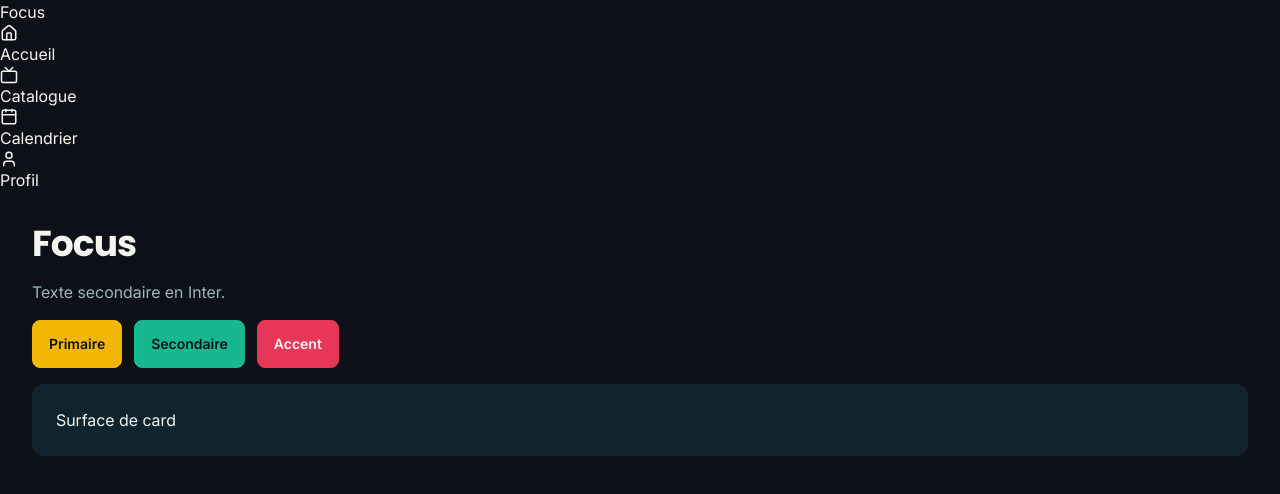
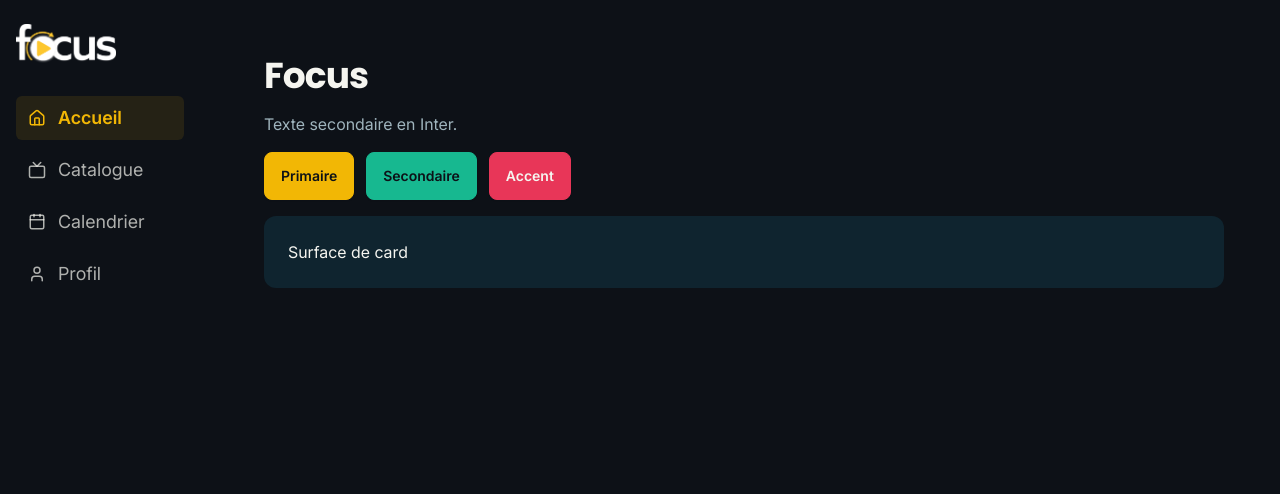
Before and after one commit to WildCodeSchool-2025-09/p3-0526-remote-focus, a React (Vite) app in the folder client/: page / in a window 1280 px wide. Shown: the top 494 px of the page. Built offline with nearby package versions, Linux system fonts and the light colour scheme.

Commit message:
feat:tailwind added for desktop version

```diff
--- a/client/src/App.tsx
+++ b/client/src/App.tsx
@@ -3,13 +3,13 @@ import Navbar from "./components/Navbar";
 
 function App() {
   return (
-    <>
+    <div className="min-h-screen lg:flex">
       <Navbar />
 
-      <main>
+      <main className="min-h-screen flex-1 p-6">
         <Outlet />
       </main>
-    </>
+    </div>
   );
 }
 
--- a/client/src/components/Navbar.tsx
+++ b/client/src/components/Navbar.tsx
@@ -1,29 +1,53 @@
 import { NavLink } from "react-router";
+import logo_focus from "/images/logo_focus.png";
 import { Home, Tv, Calendar, User } from "lucide-react";
 
 function Navbar() {
+  const linkClass = ({ isActive }: { isActive: boolean }) =>
+    `flex items-center gap-3 rounded-md px-3 py-2 text-lg transition-colors ${
+      isActive
+        ? "bg-primary/10 text-primary font-semibold"
+        : "text-base-content/70 hover:bg-base-300 hover:text-lg-content"
+    }`;
+
   return (
+    <aside className="bg-base-100 px-4 py-6 lg:sticky lg:top-0 lg:h-screen lg:w-52 lg:shrink-0">
       <nav aria-label="Navigation principale">
-      <NavLink to="/">Focus</NavLink>
-      <ul>
-        <NavLink to="/">
+        <NavLink to="/" className="mb-8 block">
+          <img src={logo_focus} alt="Focus" width={100} />
+        </NavLink>
+
+        <ul className="flex flex-col gap-2 mr-2">
+          <li>
+            <NavLink to="/" end className={linkClass}>
               <Home size={18} />
-          Accueil
+              <span>Accueil</span>
             </NavLink>
-        <NavLink to="/catalog">
+          </li>
+
+          <li>
+            <NavLink to="/catalog" className={linkClass}>
               <Tv size={18} />
-          Catalogue
+              <span>Catalogue</span>
             </NavLink>
-        <NavLink to="/calendar">
+          </li>
+
+          <li>
+            <NavLink to="/calendar" className={linkClass}>
               <Calendar size={18} />
-          Calendrier
+              <span>Calendrier</span>
             </NavLink>
-        <NavLink to="/profile">
+          </li>
+
+          <li>
+            <NavLink to="/profile" className={linkClass}>
               <User size={18} />
-          Profil
+              <span>Profil</span>
             </NavLink>
+          </li>
         </ul>
       </nav>
+    </aside>
   );
 }
 
```
Also changed, not shown: client/public/images/logo_focus.png (added). Lines whose indentation alone changed are shown as unchanged.
